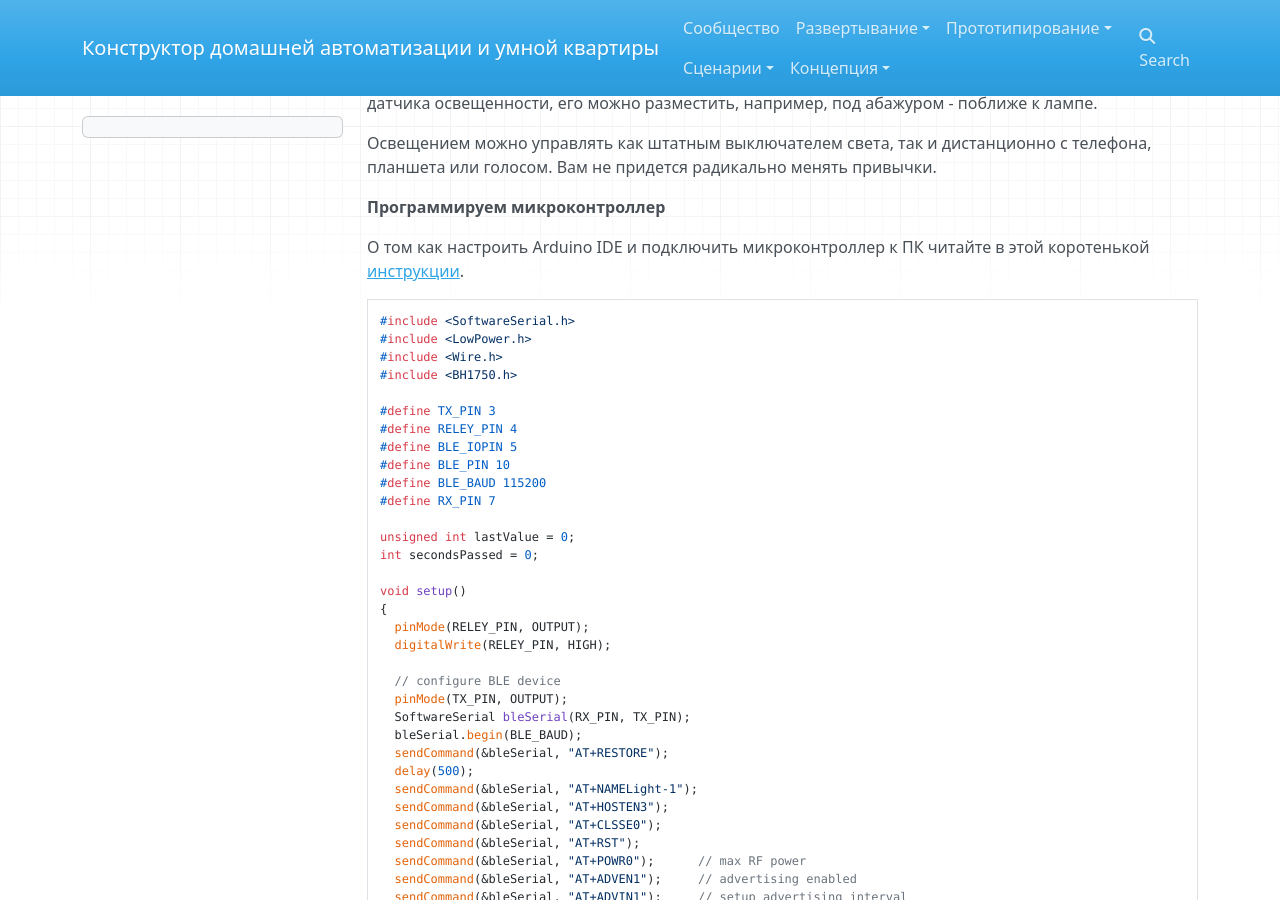
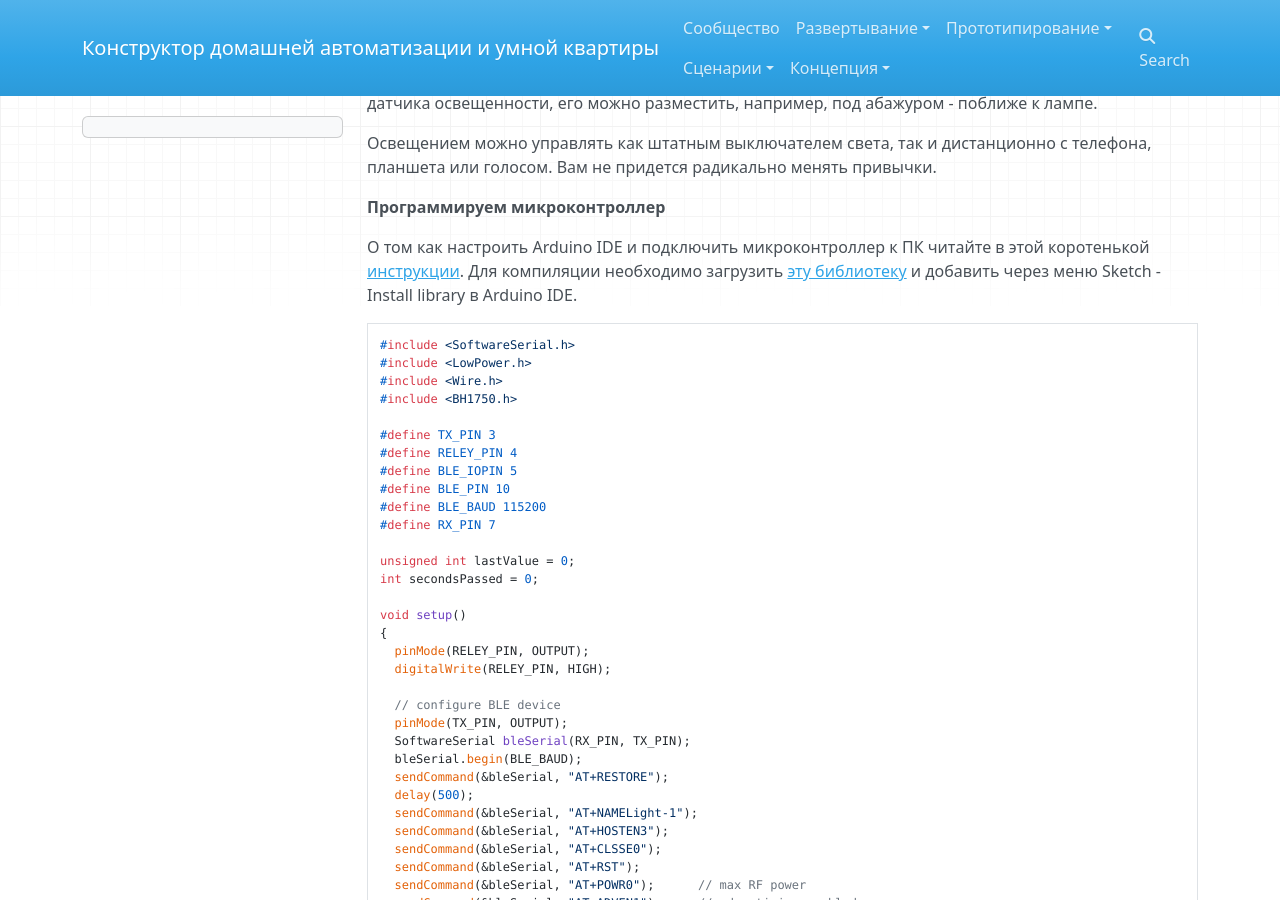
Before and after one commit to cutecare/cutecare-docs, an MkDocs documentation site: the page built from docs/Управление освещением.md, in a window 1280 px wide and 900 px high, scrolled down 1446 px. Built offline with MkDocs 1.6.1, drawn with Linux system fonts in a browser that asks for light colours; nearby versions of some CDN libraries; old or Windows-style settings are respelled for this version of MkDocs.

Commit message:
Update Управление освещением.md

````diff
--- a/docs/Управление освещением.md
+++ b/docs/Управление освещением.md
@@ -26,7 +26,7 @@
 
 **Программируем микроконтроллер**
 
-О том как настроить Arduino IDE и подключить микроконтроллер к ПК читайте в этой коротенькой [инструкции](http://cutecare.readthedocs.io/ru/master/%D0%9C%D0%B8%D0%BA%D1%80%D0%BE%D0%BA%D0%BE%D0%BD%D1%82%D1%80%D0%BE%D0%BB%D0%BB%D0%B5%D1%80%D1%8B/#arduino-nano).
+О том как настроить Arduino IDE и подключить микроконтроллер к ПК читайте в этой коротенькой [инструкции](http://cutecare.readthedocs.io/ru/master/%D0%9C%D0%B8%D0%BA%D1%80%D0%BE%D0%BA%D0%BE%D0%BD%D1%82%D1%80%D0%BE%D0%BB%D0%BB%D0%B5%D1%80%D1%8B/#arduino-nano). Для компиляции необходимо загрузить [эту библиотеку](https://github.com/claws/BH1750.git) и добавить через меню Sketch - Install library в Arduino IDE.
 
 ```
 #include <SoftwareSerial.h>
````
